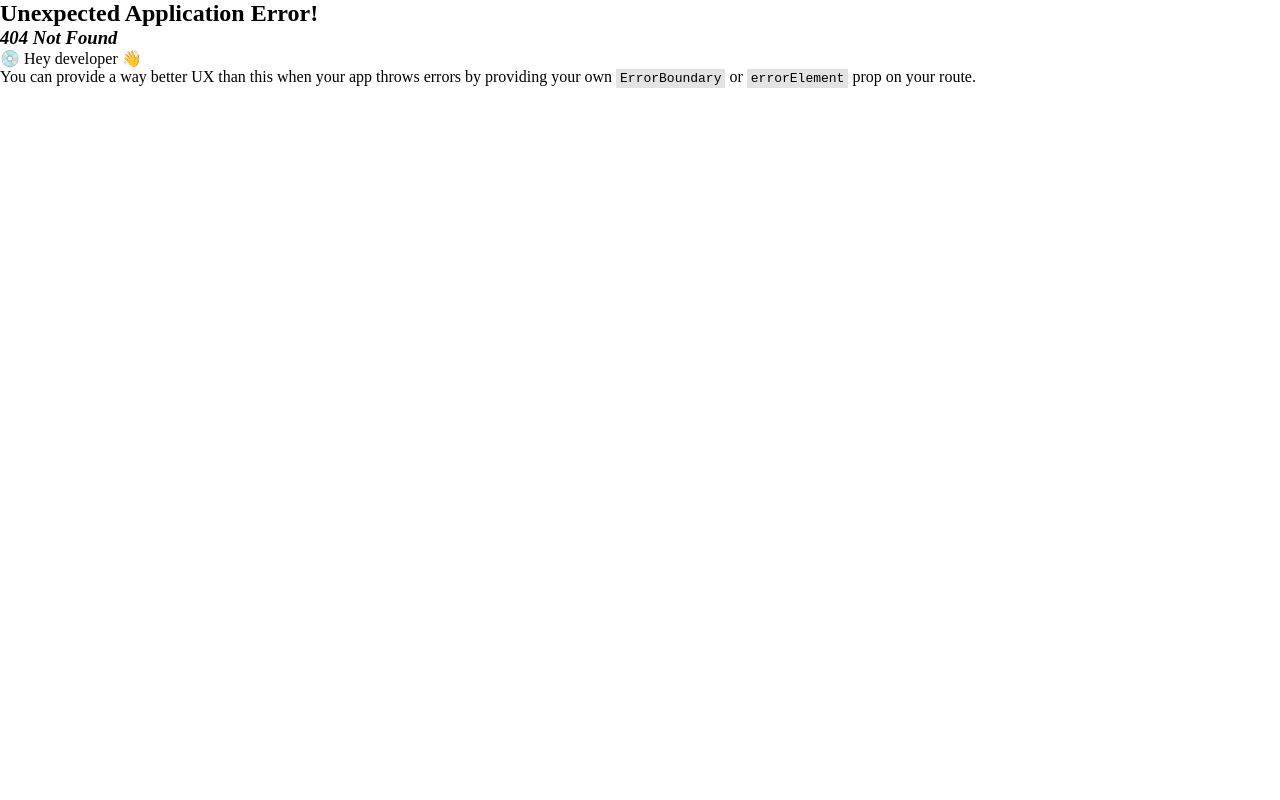
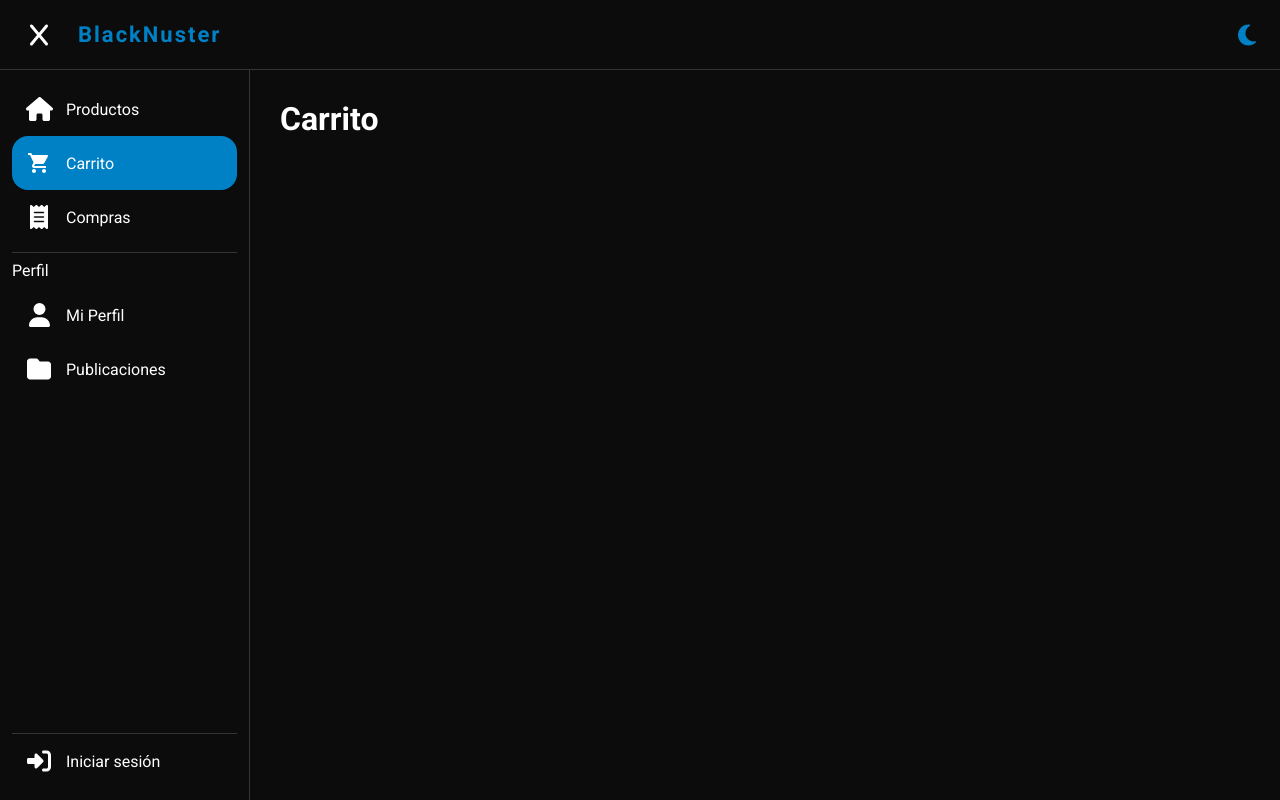
Before and after one commit to 17sTomy/fe-apps-int, a React (Vite) app: page /carrito in a window 1280 px wide. Before the commit this address had no page. Built offline with nearby package versions, Linux system fonts and the light colour scheme.

Commit message:
feat: dashboard styles

```diff
--- a/src/pages/CartPage/CartPage.jsx
+++ b/src/pages/CartPage/CartPage.jsx
@@ -1,7 +1,9 @@
-export default function CartPage() {
+import { DashboardLayout } from '../../template/DashboardLayout/DashboardLayout';
+
+export const CartPage = () => {
   return (
-    <div style={{ marginTop: '50px' }}>
-      <h1>Cart</h1>
-    </div>
+    <DashboardLayout>
+      <h1>Carrito</h1>
+    </DashboardLayout>
   );
-}
+};
--- a/src/pages/DashboardLayout.jsx
+++ b/src/pages/DashboardLayout.jsx
@@ -7,11 +7,10 @@ import HelpIcon from '@mui/icons-material/Help';
 import Home from '@mui/icons-material/Home';
 import AdminPanelSettingsIcon from '@mui/icons-material/AdminPanelSettings';
 import AccountCircleIcon from '@mui/icons-material/AccountCircle';
-import ShoppingCartIcon from '@mui/icons-material/ShoppingCart';
 import ReceiptIcon from '@mui/icons-material/Receipt';
 import { AppProvider } from '@toolpad/core/AppProvider';
 import { DashboardLayout } from '@toolpad/core/DashboardLayout';
-import { Navigate, useNavigate } from 'react-router-dom';
+import { useNavigate } from 'react-router-dom';
 
 const NAVIGATION = [
   {
--- a/src/pages/ProfilePage/ProfilePage.jsx
+++ b/src/pages/ProfilePage/ProfilePage.jsx
@@ -1,5 +1,9 @@
 import { DashboardLayout } from '../../template/DashboardLayout/DashboardLayout';
 
 export const ProfilePage = () => {
-  return <DashboardLayout>Hola mundo desde profile page!</DashboardLayout>;
+  return (
+    <DashboardLayout>
+      <h1>Mi perfil</h1>
+    </DashboardLayout>
+  );
 };
--- a/src/router/routes.jsx
+++ b/src/router/routes.jsx
@@ -4,6 +4,7 @@ import { ProfilePage } from '../pages/ProfilePage/ProfilePage';
 import { ProductsPage } from '../pages/ProductsPage/ProductsPage';
 import { Navigate } from 'react-router-dom';
 import { OptionalAuthRoute } from './OptionalAuthRoute';
+import { CartPage } from '../pages/CartPage/CartPage';
 
 export default [
   {
@@ -34,4 +35,12 @@ export default [
       </OptionalAuthRoute>
     ),
   },
+  {
+    path: '/carrito',
+    element: (
+      <OptionalAuthRoute>
+        <CartPage />
+      </OptionalAuthRoute>
+    ),
+  },
 ];
--- a/src/template/DashboardLayout/dashboard.styles.scss
+++ b/src/template/DashboardLayout/dashboard.styles.scss
@@ -86,6 +86,11 @@
         padding: 12px;
         gap: 12px;
         align-items: center;
+        transition: all 0.3s ease;
+
+        &:hover {
+          //transform: translateX(3%);
+        }
 
         .icon {
           width: 30px;
```
